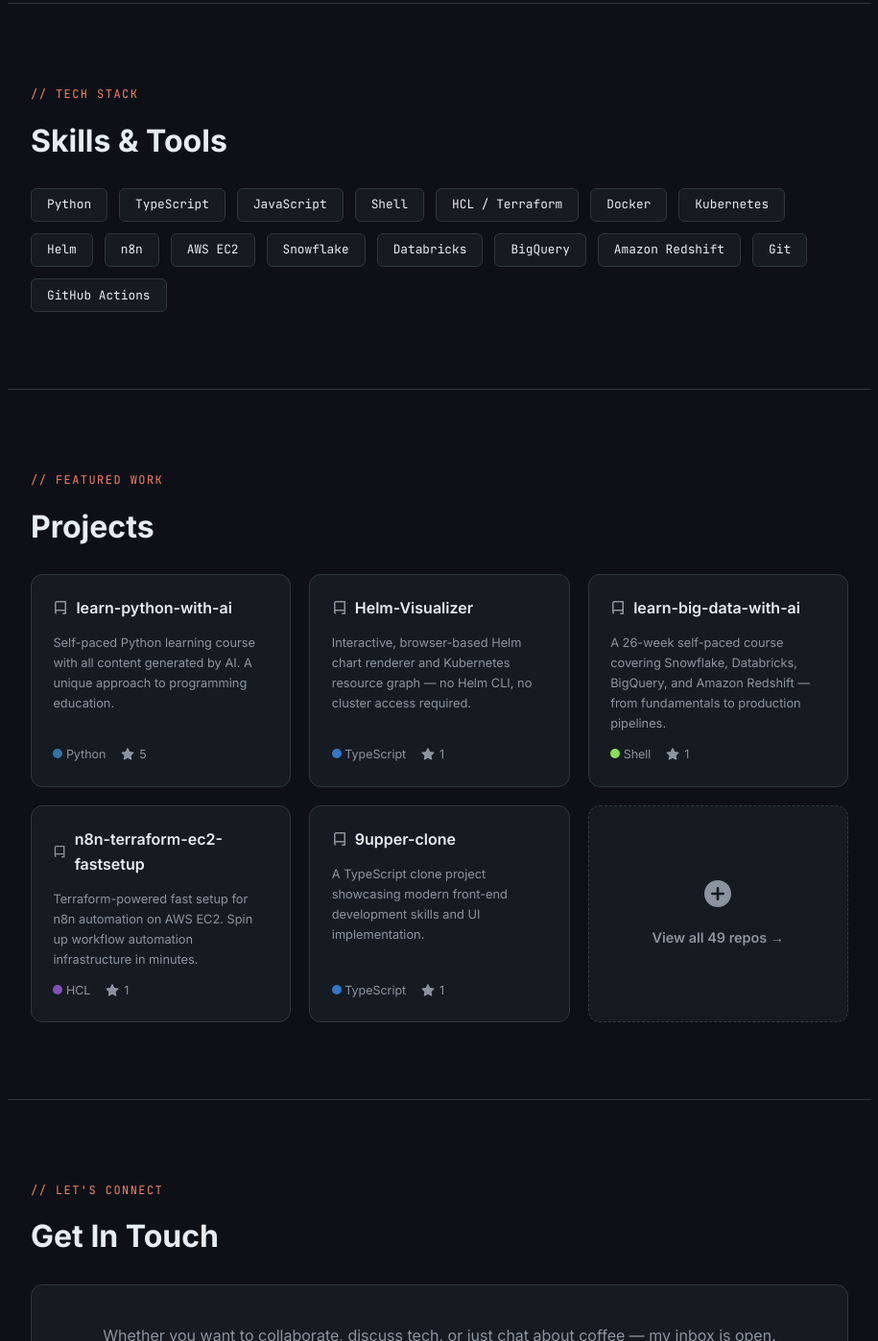
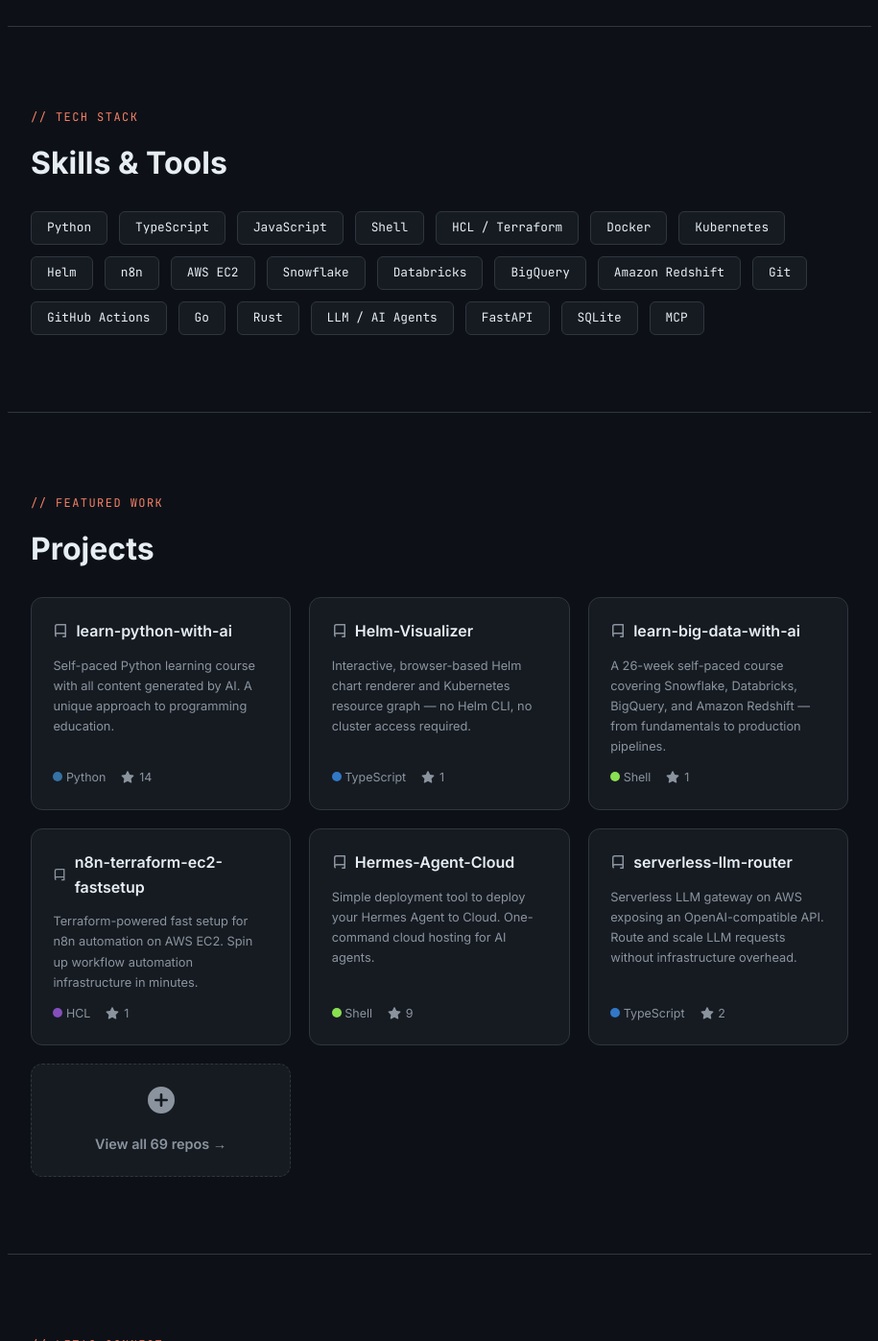
Before and after one commit to unrealandychan/unrealandychan.github.io, a plain HTML site: page index.html in a window 1280 px wide. Shown: the part 1403-2800 px from the top of the page at 96% size, without its empty margins (182-1097 px from the left). Drawn offline with Linux system fonts and the light colour scheme; no server answers.

Commit message:
chore: update portfolio — fix stats, add new repos, update skills and bio

```diff
--- a/index.html
+++ b/index.html
@@ -458,7 +458,7 @@
         <p class="section-label">// hello, world</p>
         <h1>Hi, I'm <span>Eddie Chan</span></h1>
         <p class="tagline">aka Caffeine Coder ☕</p>
-        <p class="bio">Coffee and Code made my day! Building cool stuff from Hong Kong — one commit at a time.</p>
+        <p class="bio">AI Engineer from Hong Kong ☕ Building intelligent tools, agentic systems, and developer infrastructure — one commit at a time.</p>
         <div class="hero-badges">
           <span class="badge">
             <svg width="14" height="14" viewBox="0 0 16 16" fill="#f78166"><path d="M8 0a8 8 0 1 1 0 16A8 8 0 0 1 8 0Zm.25 4.75v3.5l2.646 2.646-.707.708L7.5 9.207V4.75h.75Z"/></svg>
@@ -506,11 +506,11 @@
       </div>
       <div class="about-card fade-in">
         <h3>🧠 The Learner</h3>
-        <p>Constantly exploring new technologies — from AI-driven learning repositories to Big Data platforms like Snowflake, Databricks, and BigQuery.</p>
+        <p>Constantly exploring cutting-edge tech — AI agents, multi-agent orchestration, LLM tooling, distributed systems, and Rust.</p>
       </div>
       <div class="about-card fade-in">
         <h3>🏗 The Builder</h3>
-        <p>Creator of tools that solve real problems — including a browser-based Helm Chart renderer, infrastructure automation with Terraform, and n8n workflow setups.</p>
+        <p>Creator of tools that solve real problems — from AI agent deployment tooling and serverless LLM gateways to browser-based Helm chart renderers and codebase intelligence tools.</p>
       </div>
       <div class="about-card fade-in">
         <h3>🎓 The Educator</h3>
@@ -542,6 +542,12 @@
       <span class="skill-chip">Amazon Redshift</span>
       <span class="skill-chip">Git</span>
       <span class="skill-chip">GitHub Actions</span>
+      <span class="skill-chip">Go</span>
+      <span class="skill-chip">Rust</span>
+      <span class="skill-chip">LLM / AI Agents</span>
+      <span class="skill-chip">FastAPI</span>
+      <span class="skill-chip">SQLite</span>
+      <span class="skill-chip">MCP</span>
     </div>
   </section>
 
@@ -563,7 +569,7 @@
           <span><span class="lang-dot" style="background:#3572A5"></span> Python</span>
           <span class="star-count">
             <svg width="14" height="14" viewBox="0 0 16 16" fill="currentColor"><path d="M8 .25a.75.75 0 0 1 .673.418l1.882 3.815 4.21.612a.75.75 0 0 1 .416 1.279l-3.046 2.97.719 4.192a.751.751 0 0 1-1.088.791L8 12.347l-3.766 1.98a.75.75 0 0 1-1.088-.79l.72-4.194L.818 6.374a.75.75 0 0 1 .416-1.28l4.21-.611L7.327.668A.75.75 0 0 1 8 .25Z"/></svg>
-            5
+            14
           </span>
         </div>
       </a>
@@ -613,24 +619,39 @@
         </div>
       </a>
 
-      <a href="https://github.com/unrealandychan/9upper-clone" target="_blank" rel="noopener" class="project-card fade-in">
+      <a href="https://github.com/unrealandychan/Hermes-Agent-Cloud" target="_blank" rel="noopener" class="project-card fade-in">
         <div class="p-name">
           <svg width="16" height="16" viewBox="0 0 16 16" fill="#8b949e"><path d="M2 2.5A2.5 2.5 0 0 1 4.5 0h8.75a.75.75 0 0 1 .75.75v12.5a.75.75 0 0 1-.75.75h-2.5a.75.75 0 0 1 0-1.5h1.75v-2h-8a1 1 0 0 0-.714 1.7.75.75 0 1 1-1.072 1.05A2.495 2.495 0 0 1 2 11.5Zm10.5-1h-8a1 1 0 0 0-1 1v6.708A2.486 2.486 0 0 1 4.5 9h8V1.5Z"/></svg>
-          9upper-clone
+          Hermes-Agent-Cloud
         </div>
-        <p class="p-desc">A TypeScript clone project showcasing modern front-end development skills and UI implementation.</p>
+        <p class="p-desc">Simple deployment tool to deploy your Hermes Agent to Cloud. One-command cloud hosting for AI agents.</p>
+        <div class="project-footer">
+          <span><span class="lang-dot" style="background:#89e051"></span> Shell</span>
+          <span class="star-count">
+            <svg width="14" height="14" viewBox="0 0 16 16" fill="currentColor"><path d="M8 .25a.75.75 0 0 1 .673.418l1.882 3.815 4.21.612a.75.75 0 0 1 .416 1.279l-3.046 2.97.719 4.192a.751.751 0 0 1-1.088.791L8 12.347l-3.766 1.98a.75.75 0 0 1-1.088-.79l.72-4.194L.818 6.374a.75.75 0 0 1 .416-1.28l4.21-.611L7.327.668A.75.75 0 0 1 8 .25Z"/></svg>
+            9
+          </span>
+        </div>
+      </a>
+
+      <a href="https://github.com/unrealandychan/serverless-llm-router" target="_blank" rel="noopener" class="project-card fade-in">
+        <div class="p-name">
+          <svg width="16" height="16" viewBox="0 0 16 16" fill="#8b949e"><path d="M2 2.5A2.5 2.5 0 0 1 4.5 0h8.75a.75.75 0 0 1 .75.75v12.5a.75.75 0 0 1-.75.75h-2.5a.75.75 0 0 1 0-1.5h1.75v-2h-8a1 1 0 0 0-.714 1.7.75.75 0 1 1-1.072 1.05A2.495 2.495 0 0 1 2 11.5Zm10.5-1h-8a1 1 0 0 0-1 1v6.708A2.486 2.486 0 0 1 4.5 9h8V1.5Z"/></svg>
+          serverless-llm-router
+        </div>
+        <p class="p-desc">Serverless LLM gateway on AWS exposing an OpenAI-compatible API. Route and scale LLM requests without infrastructure overhead.</p>
         <div class="project-footer">
           <span><span class="lang-dot" style="background:#3178c6"></span> TypeScript</span>
           <span class="star-count">
             <svg width="14" height="14" viewBox="0 0 16 16" fill="currentColor"><path d="M8 .25a.75.75 0 0 1 .673.418l1.882 3.815 4.21.612a.75.75 0 0 1 .416 1.279l-3.046 2.97.719 4.192a.751.751 0 0 1-1.088.791L8 12.347l-3.766 1.98a.75.75 0 0 1-1.088-.79l.72-4.194L.818 6.374a.75.75 0 0 1 .416-1.28l4.21-.611L7.327.668A.75.75 0 0 1 8 .25Z"/></svg>
-            1
+            2
           </span>
         </div>
       </a>
 
-      <a href="https://github.com/unrealandychan?tab=repositories" target="_blank" rel="noopener" class="project-card fade-in" style="border-style: dashed; align-items: center; justify-content: center; text-align: center; color: var(--muted);">
+            <a href="https://github.com/unrealandychan?tab=repositories" target="_blank" rel="noopener" class="project-card fade-in" style="border-style: dashed; align-items: center; justify-content: center; text-align: center; color: var(--muted);">
         <svg width="28" height="28" viewBox="0 0 16 16" fill="currentColor" style="margin-bottom:.5rem"><path d="M8 0a8 8 0 1 1 0 16A8 8 0 0 1 8 0Zm.75 4.75a.75.75 0 0 0-1.5 0v2.5h-2.5a.75.75 0 0 0 0 1.5h2.5v2.5a.75.75 0 0 0 1.5 0v-2.5h2.5a.75.75 0 0 0 0-1.5h-2.5v-2.5Z"/></svg>
-        <div style="font-size:.9rem; font-weight: 600;">View all 49 repos →</div>
+        <div style="font-size:.9rem; font-weight: 600;">View all 69 repos →</div>
       </a>
 
     </div>
@@ -738,7 +759,7 @@
 
       } catch (err) {
         /* Fallback: show static values if API fails */
-        const fallbacks = { 'stat-repos': '49', 'stat-followers': '6', 'stat-following': '8', 'stat-years': '8+' };
+        const fallbacks = { 'stat-repos': '69', 'stat-followers': '10', 'stat-following': '10', 'stat-years': '9+' };
         Object.entries(fallbacks).forEach(([id, val]) => {
           const el = document.getElementById(id);
           if (el) el.textContent = val;
```
